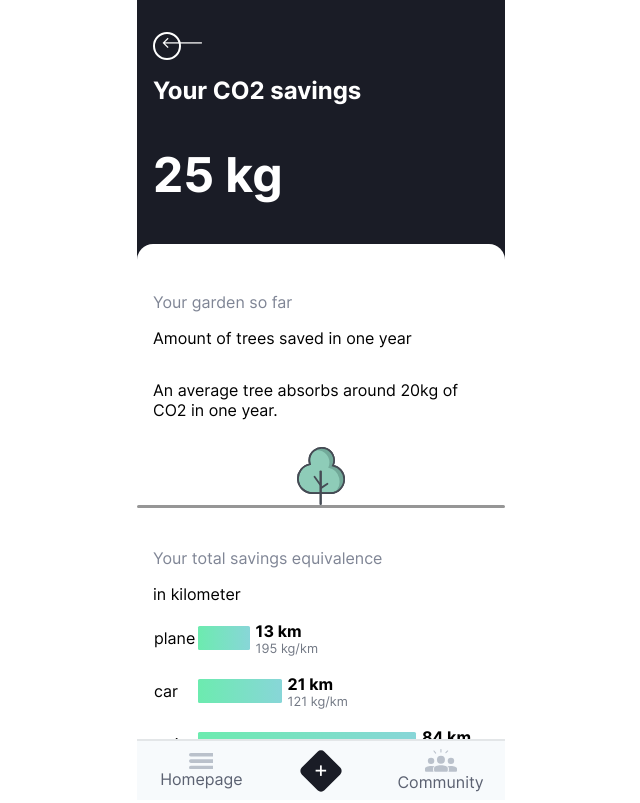
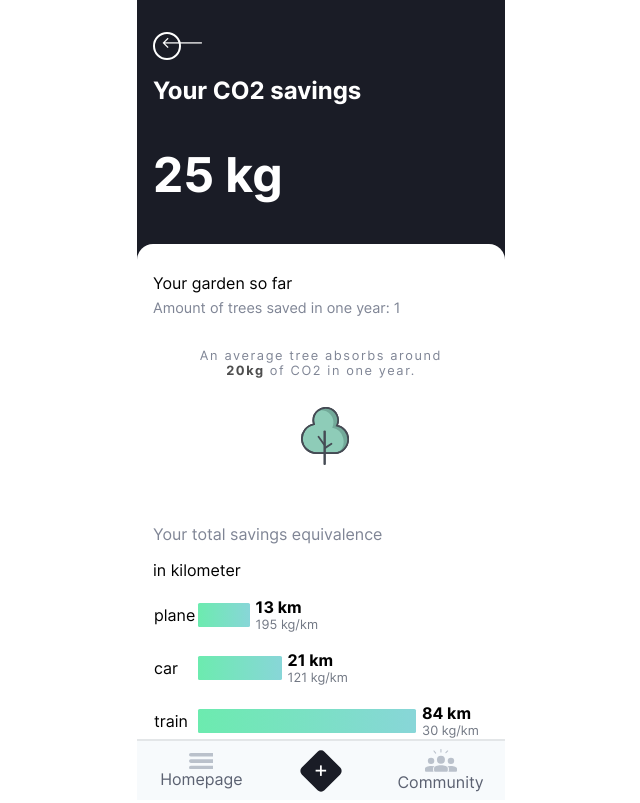
Before and after one commit to joanpadolina/co2-next-dashboard, a Next.js app: page /profile in a window 1280 px wide. Shown: the whole page, without its empty margins (319-959 px from the left). Built offline with nearby package versions, Linux system fonts and the light colour scheme; no server answers.

Commit message:
Styling added on header profile

```diff
--- a/pages/profile.js
+++ b/pages/profile.js
@@ -110,15 +110,27 @@ export default function Profile() {
 
       <main className="profile__main index__main">
         <article>
-          <h2 className="font--title">Your garden so far</h2>
-          <p>Amount of trees saved in one year</p>
+          <h2 className="profile__main-title">Your garden so far</h2>
+          <p className="profile__subtitle">
+            Amount of trees saved in one year: {totalTrees}
+          </p>
 
           <section className="profile__trees-wrapper">
-            <p>An average tree absorbs around 20kg of CO2 in one year.</p>
+            <p className="profile__trees-subtitle">
+              An average tree absorbs around
+              <span className="font--highlight"> 20kg</span> of CO2 in one year.
+            </p>
 
             <section className="profile__trees">
               {arrayOfTrees.map((tree, index) => (
-                <img key={index} className="profile__tree" src={tree} />
+                <img
+                  key={index}
+                  className="profile__tree"
+                  style={{
+                    top: `${(Math.floor(Math.random() * 20) + 1) / 10}rem`,
+                  }}
+                  src={tree}
+                />
               ))}
             </section>
           </section>
--- a/styles/components/profile.css
+++ b/styles/components/profile.css
@@ -14,18 +14,58 @@
   padding-right: 1rem;
 }
 
-.profile__tree {
-  width: 3rem;
+.profile__main-title {
+  font-size: 1rem;
+  font-weight: normal;
+  margin-bottom: -0.5rem;
+}
+
+.profile__subtitle {
+  color: var(--c-grey--title);
+  font-size: .9rem;
+  margin-bottom: 2rem;
+}
+
+.profile__trees-subtitle {
+  text-align: center;
+  color: var(--c-grey--title);
+  font-size: 0.8rem;
+  width: 17rem;
+  margin: 0 auto 2rem auto;
+  letter-spacing: 0.1rem;
+}
+
+.font--highlight {
+  color: var(--c-grey--700);
+  font-weight: bold;
 }
 
 .profile__trees {
   display: flex;
   position: relative;
   justify-content: center;
-  overflow-x: auto;
-  height: 7rem;
-  margin: -1rem;
+  flex-wrap: wrap;
+  margin-bottom: 2rem;
+}
 
+.profile__tree {
+  width: 3rem;
+  position: relative;
+  margin-right: -.5rem;
+  margin-top: -.5rem;
+  animation-name: zoom-in;
+  animation-duration: 300ms;
+  animation-fill-mode: forwards;
+}
+
+@keyframes zoom-in {
+  from {
+    transform: scale(0);
+  }
+
+  to {
+    transform: scale(1);
+  }
 }
 
 .profile__trees-wrapper {
@@ -36,7 +76,7 @@
 }
 
 .profile__trees-wrapper::after {
-  content: "";
+  /* content: ""; */
   display: block;
   position: absolute;
   height: 0.2rem;
```
Also changed, not shown: components/header/header-main/header-main.js (+12 -5 lines).
